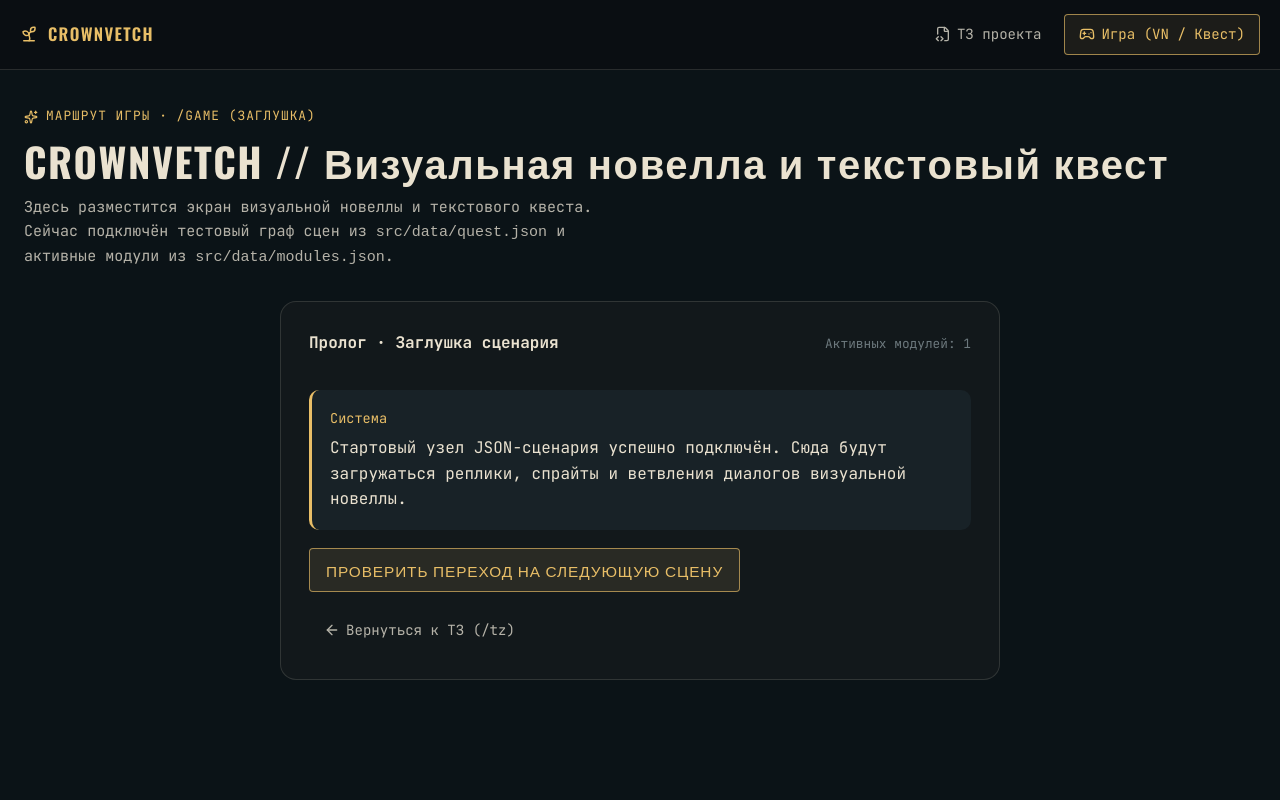
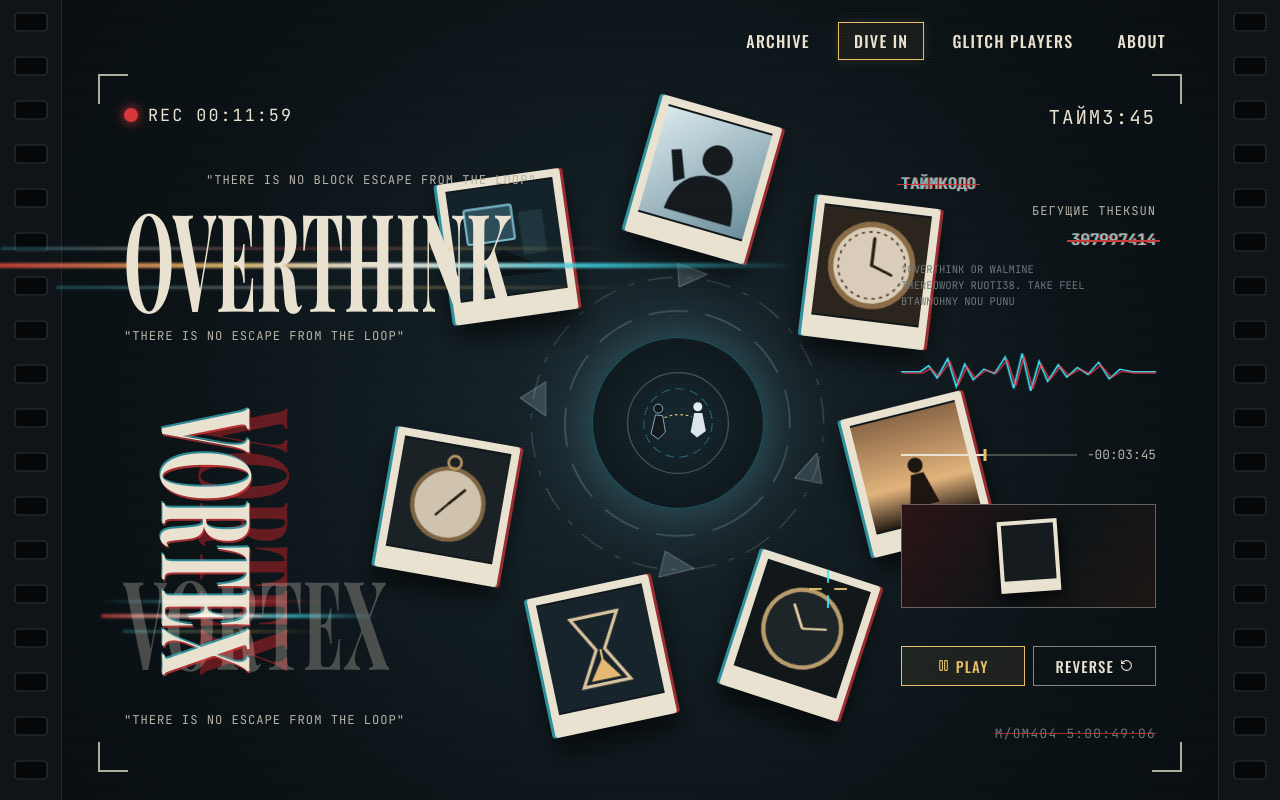
Before and after one commit to ledetav/crownvetch, a React (Vite) app: page /game in a window 1280 px wide. Built offline with nearby package versions, Linux system fonts and the light colour scheme.

Commit message:
feat(game): render full copy of darkroom viewfinder screen on /game route

```diff
--- a/src/App.tsx
+++ b/src/App.tsx
@@ -1,25 +1,21 @@
 /**
  * Корневой компонент маршрутизации SPA-приложения crownvetch.
- * Управляет отображением глобальной шапки (скрывается на /tz, где встроена
- * авторская панель видоискателя PARADOX // DARKROOM) и редиректом с '/' на '/tz'.
+ * Настраивает полноэкранное отображение маршрутов /tz и /game без лишней
+ * верхней панели и автоматический редирект с '/' на '/tz'.
  */
-import { BrowserRouter, Navigate, Route, Routes, useLocation } from 'react-router-dom';
-import { AppHeader } from './components/AppHeader';
+import { BrowserRouter, Navigate, Route, Routes } from 'react-router-dom';
 import { GamePlaceholderPage } from './pages/GamePlaceholderPage';
 import { TzPage } from './pages/TzPage';
 
 /**
- * Внутренняя оболочка маршрутов с условным рендером верхней навигационной панели.
- * @returns Разметка текущей страницы с нужной шапкой.
+ * Определяет корневой роутер приложения crownvetch.
+ * @returns Корневое дерево маршрутизации React.
  */
-function AppLayout() {
-  const location = useLocation();
-  const isTzRoute = location.pathname === '/tz';
-
+export function App() {
   return (
+    <BrowserRouter>
       <div className="app-shell">
-      {!isTzRoute && <AppHeader />}
-      <div className="app-content">
+        <main className="app-content">
           <Routes>
             {/* Корневой адрес временно перенаправляет на страницу ТЗ */}
             <Route path="/" element={<Navigate to="/tz" replace />} />
@@ -28,19 +24,8 @@ function AppLayout() {
             {/* Любые неизвестные маршруты также ведут на ТЗ */}
             <Route path="*" element={<Navigate to="/tz" replace />} />
           </Routes>
+        </main>
       </div>
-    </div>
-  );
-}
-
-/**
- * Определяет корневой роутер приложения crownvetch.
- * @returns Корневое дерево маршрутизации React.
- */
-export function App() {
-  return (
-    <BrowserRouter>
-      <AppLayout />
     </BrowserRouter>
   );
 }
--- a/src/data/tzHero.json
+++ b/src/data/tzHero.json
@@ -10,7 +10,7 @@
     {
       "id": "archive",
       "label": "ARCHIVE",
-      "target": "#section-custom",
+      "target": "/tz",
       "highlighted": true
     },
     {
@@ -21,12 +21,12 @@
     {
       "id": "glitch-players",
       "label": "GLITCH PLAYERS",
-      "target": "#section-modules"
+      "target": "#glitch-players"
     },
     {
       "id": "about",
       "label": "ABOUT",
-      "target": "#section-palette"
+      "target": "#about"
     }
   ],
   "telemetry": {
--- a/src/pages/GamePlaceholderPage.tsx
+++ b/src/pages/GamePlaceholderPage.tsx
@@ -1,79 +1,19 @@
 /**
- * Страница-заглушка для визуальной новеллы и текстового квеста (/game).
- * Демонстрирует чтение стартового графа сцен из src/data/quest.json
- * и списка активных модулей из src/data/modules.json до реализации полного движка.
+ * Страница игрового маршрута (/game).
+ * Содержит полную копию полноэкранного видоискателя с перфорацией киноплёнки,
+ * анимированной глитч-типографикой и вращающейся орбитой полароидов.
  */
-import { useEffect, useState } from 'react';
-import { Link } from 'react-router-dom';
-import { ArrowLeft, Sparkles } from 'lucide-react';
-import { getEnabledModules, getQuestDataset } from '../services/projectDataStore';
+import { useEffect } from 'react';
+import { DarkroomViewfinderScreen } from '../components/darkroom/DarkroomViewfinderScreen';
 
 /**
- * Отрисовывает интерактивную заглушку маршрута /game.
- * Позволяет проверить переходы между узлами JSON-сценария.
+ * Отрисовывает копию основного экрана видоискателя на маршруте /game.
  * @returns JSX-разметка страницы /game.
  */
 export function GamePlaceholderPage() {
-  const quest = getQuestDataset();
-  const enabledModules = getEnabledModules();
-  const [currentSceneId, setCurrentSceneId] = useState<string>(quest.startSceneId);
-
   useEffect(() => {
-    document.title = 'CROWNVETCH // Игра (в разработке)';
+    document.title = 'OVERTHINK // VORTEX — Игра';
   }, []);
 
-  // Получаем текущую сцену по ID или откатываемся к стартовой, если ID не найден
-  const activeScene =
-    quest.scenes[currentSceneId] ?? quest.scenes[quest.startSceneId];
-
-  return (
-    <div className="app-main">
-      <section className="page-hero">
-        <div className="page-hero__eyebrow">
-          <Sparkles size={14} />
-          <span>Маршрут игры · /game (заглушка)</span>
-        </div>
-        <h1 className="page-hero__title">{quest.projectTitle}</h1>
-        <p className="page-hero__subtitle">
-          Здесь разместится экран визуальной новеллы и текстового квеста. Сейчас
-          подключён тестовый граф сцен из <code>src/data/quest.json</code> и
-          активные модули из <code>src/data/modules.json</code>.
-        </p>
-      </section>
-
-      <section className="game-stub" aria-label="Предпросмотр сцены квеста">
-        <div className="section-block__header">
-          <strong>{activeScene.chapter}</strong>
-          <span className="section-block__hint">
-            Активных модулей: {enabledModules.length}
-          </span>
-        </div>
-
-        <div className="game-stub__scene">
-          <div className="game-stub__speaker">{activeScene.speaker}</div>
-          <div>{activeScene.text}</div>
-        </div>
-
-        <div className="game-stub__actions">
-          {activeScene.choices.map((choice) => (
-            <button
-              key={`${activeScene.id}-${choice.nextSceneId}`}
-              type="button"
-              className="btn-primary"
-              onClick={() => setCurrentSceneId(choice.nextSceneId)}
-            >
-              {choice.label}
-            </button>
-          ))}
-        </div>
-
-        <div>
-          <Link to="/tz" className="app-nav__link">
-            <ArrowLeft size={16} />
-            <span>Вернуться к ТЗ (/tz)</span>
-          </Link>
-        </div>
-      </section>
-    </div>
-  );
+  return <DarkroomViewfinderScreen initialTabId="dive-in" />;
 }
```
Lines whose indentation alone changed are shown as unchanged.
